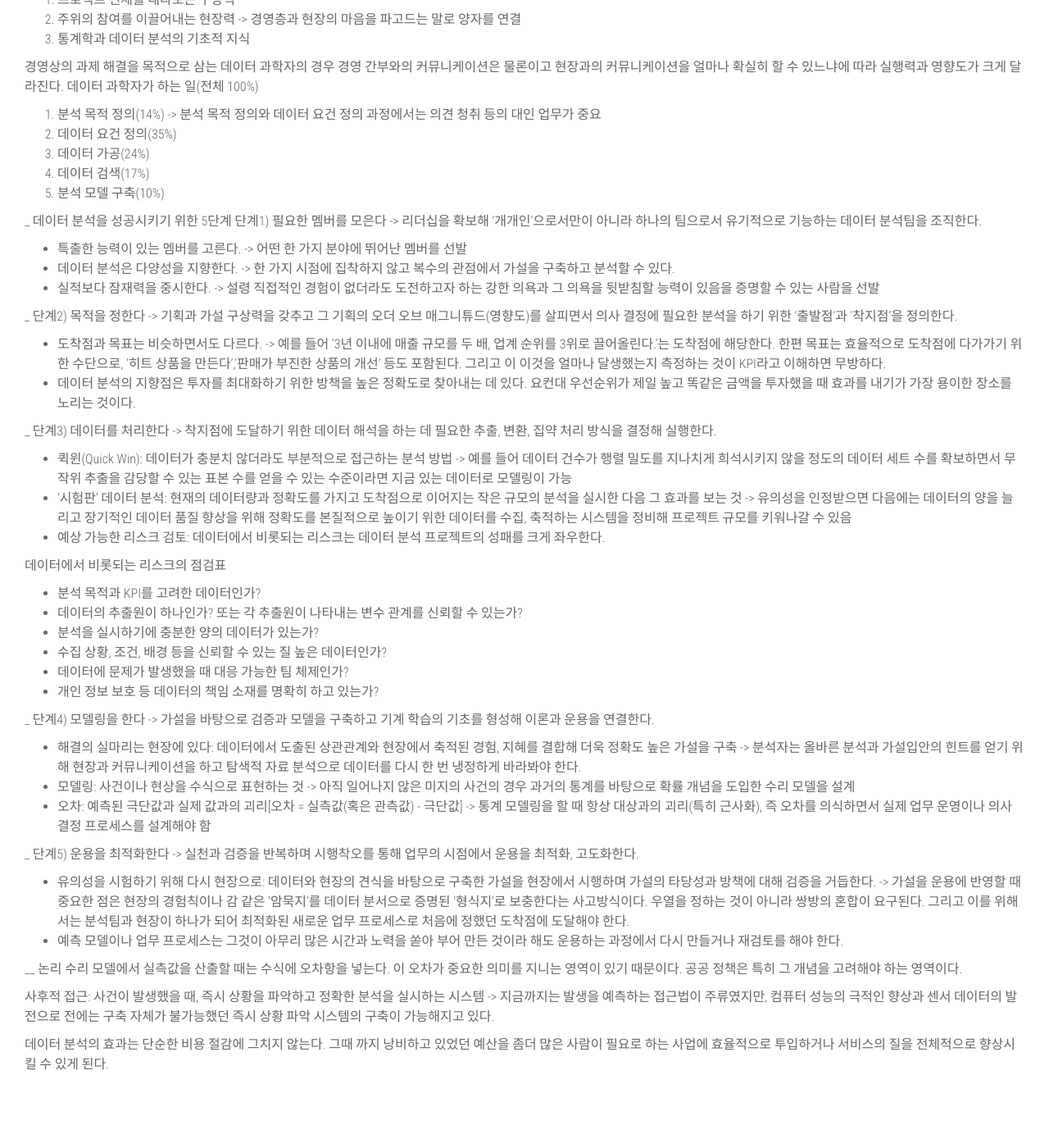
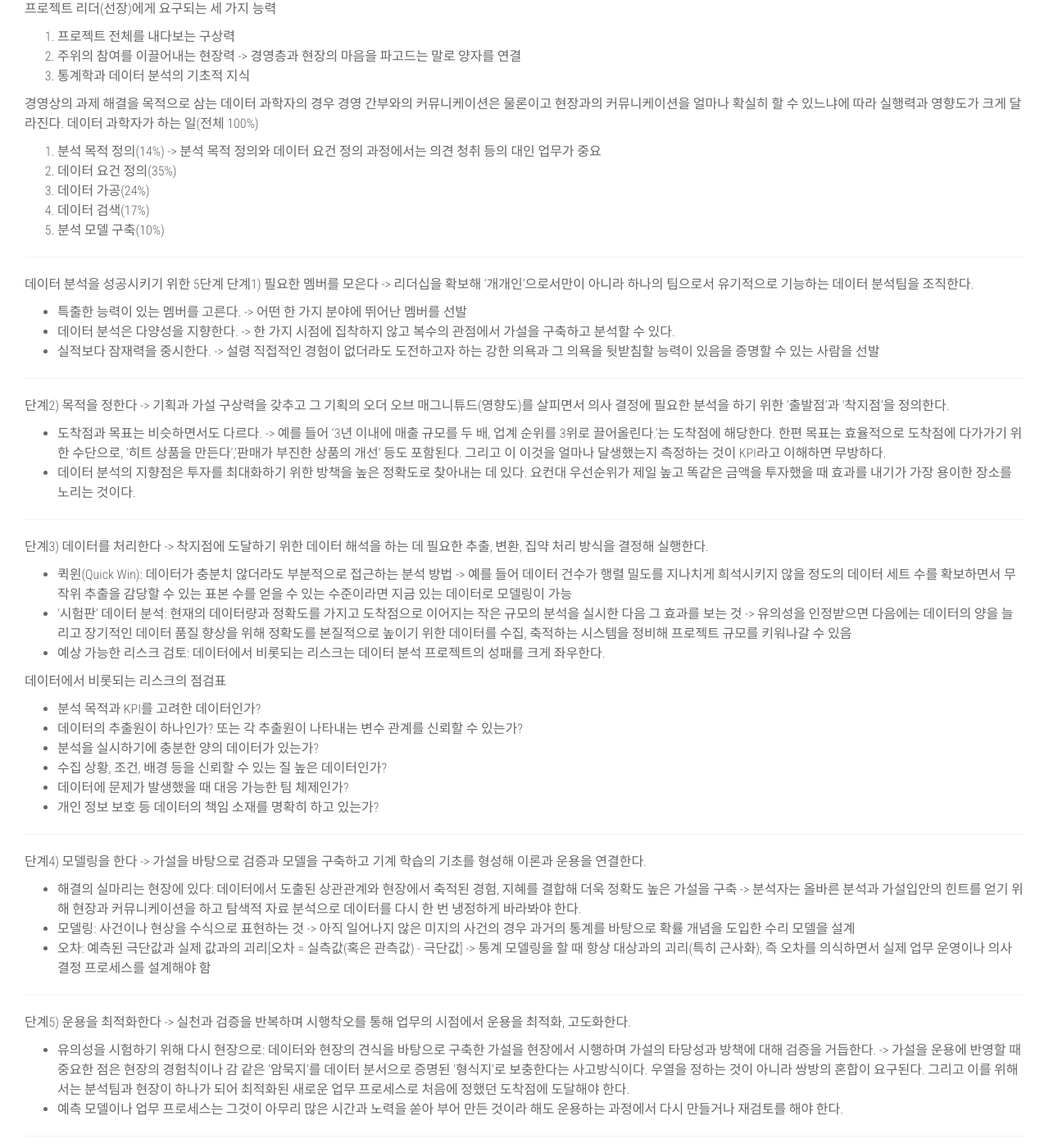
Before and after one commit to deepnsoul/blog, a Jekyll site: the page built from _posts/2017-03-08-databook-01.markdown, in a window 1280 px wide and 1400 px high, scrolled down 4506 px. Shown: the whole window at 82% size. Built offline with Jekyll 4.4.1, drawn with Linux system fonts in a browser that asks for light colours; nearby versions of some CDN libraries; some of the changed text lies outside the part shown.

Commit message:
change content layout

```diff
--- a/_posts/2017-03-08-databook-01.markdown
+++ b/_posts/2017-03-08-databook-01.markdown
@@ -6,48 +6,49 @@
 
 ---
 
-### 도서
+## 도서
 
-![표지]({{ site.baseurl }}/assets/start.JPG)
+![cover]({{ site.baseurl}}/assets/start.jpg)
 [앞으로 데이터 분석을 시작하려는 사람을 위한 위한 책](http://www.yes24.com/24/Goods/13047254?Acode=101)
 
-구도 다쿠야(지은이) | 김정환(옮긴이) | 루비페이퍼
+구도 다쿠야(지은이) / 김정환(옮긴이) / 루비페이퍼
 
 ## 감상
 
 
-# 태그
+## 태그
 
 
-### 기록
+## 기록
 
-**목차**
-_
 
-# 서문
-# 제 1장 왜 국내 기업은 데이터 분석에 취약한가
+### 목차
+
+서문
+
+제 1장 왜 국내 기업은 데이터 분석에 취약한가
 * 일본식 데이터 분석이란 무엇인가
 * 미국이 가르쳐 준 데이터 분석
 
-# 제2장 이것만큼은 알아 두자! 기본적인 통계 지식
+제2장 이것만큼은 알아 두자! 기본적인 통계 지식
 * '평균', '분산', '표준 편차'를 이해한다.
 * 알아 두면 도움이 되는 분석 수법
 
-# 제3장 데이터 분석을 실천한다
+제3장 데이터 분석을 실천한다
 * 데이터 분석의 실천 요건
 * 데이터 분석을 경영에 활용한다.
-* |단계 1| 필요한 멤버를 모은다.
-* |단계 2| 목적을 정한다.
-* |단계 3| 데이터를 처리한다.
-* |단계 4| 모델링을 한다.
-* |단계 5| 운용을 최적화한다.
+* 단계1) 필요한 멤버를 모은다.
+* 단계2) 목적을 정한다.
+* 단계3) 데이터를 처리한다.
+* 단계4) 모델링을 한다.
+* 단계5) 운용을 최적화한다.
 
-# 마무리 확대되는 데이터 분석의 영역
+마무리 확대되는 데이터 분석의 영역
 * 데이터 분석이 안전과 풍요를 가져온다.
 
+---
 
-**내용**
-_
+### 내용
 
 > 데이터 분석의 가장 큰 효과는 '의사 결정 프로세스의 최적화'다
 
@@ -64,7 +65,8 @@
 4. 경영층이 리더십을 갖고 프로젝트를 지원하고 있다
 5. 시작한 일은 반드시 완수한다는 열정과 기획 발상력이 풍부한 인재를 모아 팀 개인이 아닌 조직의 능력을 최대화시키고 있다
 
-_
+---
+
 목적에 따라 통계나 분석 수법을 올바르게 실천해 결과를 이끌어내는 것이 중요하며, 이를 위해 분석 담당자는 단순히 분석 자체에 재미를 느끼는 것으로 끝내서는 안된다. (중략) 어디까지나 의사 결정의 최적화를 지원할 뿐이다. 그런데 이 본질을 이해하지 못하는 사람이 많은 것이 현실이다.
 
 구조화 데이터: 회계 데이터나 판매 데이터, 재고 데이터 등 기존형 데이터베이스(관계형 데이터베이스 등)에 형식가 단위를 엄격히 정의해 저장한 데이터.
@@ -76,7 +78,8 @@
 3. 강력한 리더십의 존재 -> 데이터 분석에서 가장 중요한 것은 복수의 기술 영역을 연결하는 힘
 4. 힘의 원천은 팀 편성에서 나온다 -> 최선의 결과를 이끌어내고 싶다면 다양한 인재와 권한 부여형 팀워크가 필요
 
-__
+---
+
 똑같은 데이터를 봐도 통계에 관한 지식이 있느냐 없느냐에 따라 결론이 크게 달라진다. (중략) 그러므로 통계 데이터를 바탕으로 의사 결정을 할 때는 통계에 관한 최소한의 지식은 반드시 있어야 한다.
 
 도수 분포표: 수집한 미가공 데이터를 일정한 범위에 따라 구분해 집계한 것이다. 데이터를 나눠서 묶은 범위를 '계급'이라고 부르며, 각 계급에 해당하는 수치를 '도수'라고 한다.
@@ -91,7 +94,8 @@
 표준 편차: 평균에서의 들쭉날쭉함을 보기 위한 지표 -> 가장 큰 특징은 특수 사례를 추출할 수 있다는 것
 변동 계수: 상대적인 들쭉날쭉함을 보기 위한 지표 -> 표준 편차와는 달리 속성이 다를 경우의 비교에 효과적이다. 지역성이나 상권, 입지 같은 조건에 따라 매출 규모가 크게 좌우될 경우, '변동 계수'를 이용하면 조건이 크게 다른 그룹 간의 비교도 할 수 있다. -> 변동 계수(CV)= 표준 편차/평균
 
-_
+---
+
 요약 통계량: 데이터 분포의 특징을 나타내는 통계량 -> 요약 통계량을 산출하면 데이터의 치우침이나 형상 등을 알 수 있기 때문에 분석의 초기 단계에서 데이터 분포의 특징을 파악하려는 목적으로 자주 산출한다.
 * 평균값: 모든 데이터의 합계를 데이ㅓ의 개수로 나눈 값
 * 표준 편차와 변동 계수: '데이터가 얼마나 들쭉날쭉한가?'를 파악할 수 있다. 수치가 클수록 데이터가 흩어져 있으며, 반대로 작으면 서로 가까이 붙어 있음을 나타낸다.
@@ -125,7 +129,8 @@
 
 > 데이터 분석은 그 성질상 적지않은 오류를 동반함을 인식하고 오차를 최소한으로 억제하고자 최선을 다하는 분석자야말로 신롸할 수 있는 사람이라고 생각한다.
 
-__
+---
+
 '실패가 두려워 일단은 작게 시작하는' 것과 '거대한 표적을 정한 다음 우선순위를 정하고 이에 따라 작게 시작하는'것은 비슷해 보이지만 전혀 다르다. 그러므로 회사는 도달하고 싶은 도착점과 그 도착점에 도달하기 위한 목표를 시작 단계에서 명확히 정해야 한다.
 
 로켓 발사에 비유한 데이터 분석 -> 특히 중요한 것은 '발사대'와 '착지점'
@@ -166,19 +171,22 @@
 4. 데이터 검색(17%)
 5. 분석 모델 구축(10%)
 
-_
+---
+
 데이터 분석을 성공시키기 위한 5단계
 단계1) 필요한 멤버를 모은다 -> 리더십을 확보해 '개개인'으로서만이 아니라 하나의 팀으로서 유기적으로 기능하는 데이터 분석팀을 조직한다.
 * 특출한 능력이 있는 멤버를 고른다. -> 어떤 한 가지 분야에 뛰어난 멤버를 선발
 * 데이터 분석은 다양성을 지향한다. -> 한 가지 시점에 집착하지 않고 복수의 관점에서 가설을 구축하고 분석할 수 있다.
 * 실적보다 잠재력을 중시한다. -> 설령 직접적인 경험이 없더라도 도전하고자 하는 강한 의욕과 그 의욕을 뒷받침할 능력이 있음을 증명할 수 있는 사람을 선발
 
-_
+---
+
 단계2) 목적을 정한다 -> 기획과 가설 구상력을 갖추고 그 기획의 오더 오브 매그니튜드(영향도)를 살피면서 의사 결정에 필요한 분석을 하기 위한 '출발점'과 '착지점'을 정의한다.
 * 도착점과 목표는 비슷하면서도 다르다. -> 예를 들어 '3년 이내에 매출 규모를 두 배, 업계 순위를 3위로 끌어올린다.'는 도착점에 해당한다. 한편 목표는 효율적으로 도착점에 다가가기 위한 수단으로, '히트 상품을 만든다','판매가 부진한 상품의 개선' 등도 포함된다. 그리고 이 이것을 얼마나 달생했는지 측정하는 것이 KPI라고 이해하면 무방하다.
 * 데이터 분석의 지향점은 투자를 최대화하기 위한 방책을 높은 정확도로 찾아내는 데 있다. 요컨대 우선순위가 제일 높고 똑같은 금액을 투자했을 때 효과를 내기가 가장 용이한 장소를 노리는 것이다.
 
-_
+---
+
 단계3) 데이터를 처리한다 -> 착지점에 도달하기 위한 데이터 해석을 하는 데 필요한 추출, 변환, 집약 처리 방식을 결정해 실행한다.
 * 퀵윈(Quick Win): 데이터가 충분치 않더라도 부분적으로 접근하는 분석 방법 -> 예를 들어 데이터 건수가 행렬 밀도를 지나치게 희석시키지 않을 정도의 데이터 세트 수를 확보하면서 무작위 추출을 감당할 수 있는 표본 수를 얻을 수 있는 수준이라면 지금 있는 데이터로 모델링이 가능
 * '시험판' 데이터 분석: 현재의 데이터량과 정확도를 가지고 도착점으로 이어지는 작은 규모의 분석을 실시한 다음 그 효과를 보는 것 -> 유의성을 인정받으면 다음에는 데이터의 양을 늘리고 장기적인 데이터 품질 향상을 위해 정확도를 본질적으로 높이기 위한 데이터를 수집, 축적하는 시스템을 정비해 프로젝트 규모를 키워나갈 수 있음
@@ -192,18 +200,21 @@
 * 데이터에 문제가 발생했을 때 대응 가능한 팀 체제인가?
 * 개인 정보 보호 등 데이터의 책임 소재를 명확히 하고 있는가?
 
-_
+---
+
 단계4) 모델링을 한다 -> 가설을 바탕으로 검증과 모델을 구축하고 기계 학습의 기초를 형성해 이론과 운용을 연결한다.
 * 해결의 실마리는 현장에 있다: 데이터에서 도출된 상관관계와 현장에서 축적된 경험, 지혜를 결합해 더욱 정확도 높은 가설을 구축 -> 분석자는 올바른 분석과 가설입안의 힌트를 얻기 위해 현장과 커뮤니케이션을 하고 탐색적 자료 분석으로 데이터를 다시 한 번 냉정하게 바라봐야 한다.
 * 모델링: 사건이나 현상을 수식으로 표현하는 것 -> 아직 일어나지 않은 미지의 사건의 경우 과거의 통계를 바탕으로 확률 개념을 도입한 수리 모델을 설계
 * 오차: 예측된 극단값과 실제 값과의 괴리[오차 = 실측값(혹은 관측값) - 극단값] -> 통계 모델링을 할 때 항상 대상과의 괴리(특히 근사화), 즉 오차를 의식하면서 실제 업무 운영이나 의사 결정 프로세스를 설계해야 함
 
-_
+---
+
 단계5) 운용을 최적화한다 -> 실천과 검증을 반복하며 시행착오를 통해 업무의 시점에서 운용을 최적화, 고도화한다.
 * 유의성을 시험하기 위해 다시 현장으로: 데이터와 현장의 견식을 바탕으로 구축한 가설을 현장에서 시행하며 가설의 타당성과 방책에 대해 검증을 거듭한다. -> 가설을 운용에 반영할 때 중요한 점은 현장의 경험칙이나 감 같은 '암묵지'를 데이터 분서으로 증명된 '형식지'로 보충한다는 사고방식이다. 우열을 정하는 것이 아니라 쌍방의 혼합이 요구된다. 그리고 이를 위해서는 분석팀과 현장이 하나가 되어 최적화된 새로운 업무 프로세스로 처음에 정했던 도착점에 도달해야 한다.
 * 예측 모델이나 업무 프로세스는 그것이 아무리 많은 시간과 노력을 쏟아 부어 만든 것이라 해도 운용하는 과정에서 다시 만들거나 재검토를 해야 한다.
 
-__
+---
+
 논리 수리 모델에서 실측값을 산출할 때는 수식에 오차항을 넣는다. 이 오차가 중요한 의미를 지니는 영역이 있기 때문이다. 공공 정책은 특히 그 개념을 고려해야 하는 영역이다.
 
 사후적 접근: 사건이 발생했을 때, 즉시 상황을 파악하고 정확한 분석을 실시하는 시스템 -> 지금까지는 발생을 예측하는 접근법이 주류였지만, 컴퓨터 성능의 극적인 향상과 센서 데이터의 발전으로 전에는 구축 자체가 불가능했던 즉시 상황 파악 시스템의 구축이 가능해지고 있다.
```
Also changed, not shown: 1 other file.
